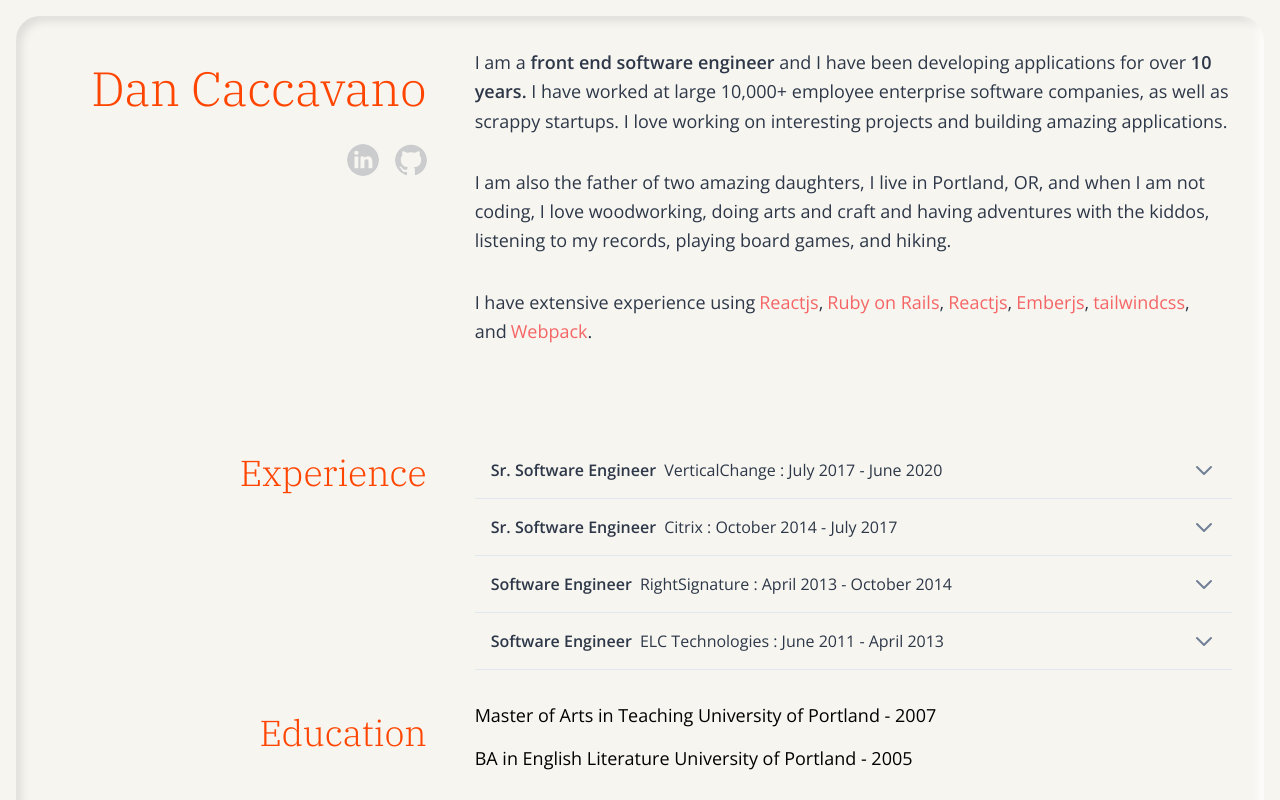
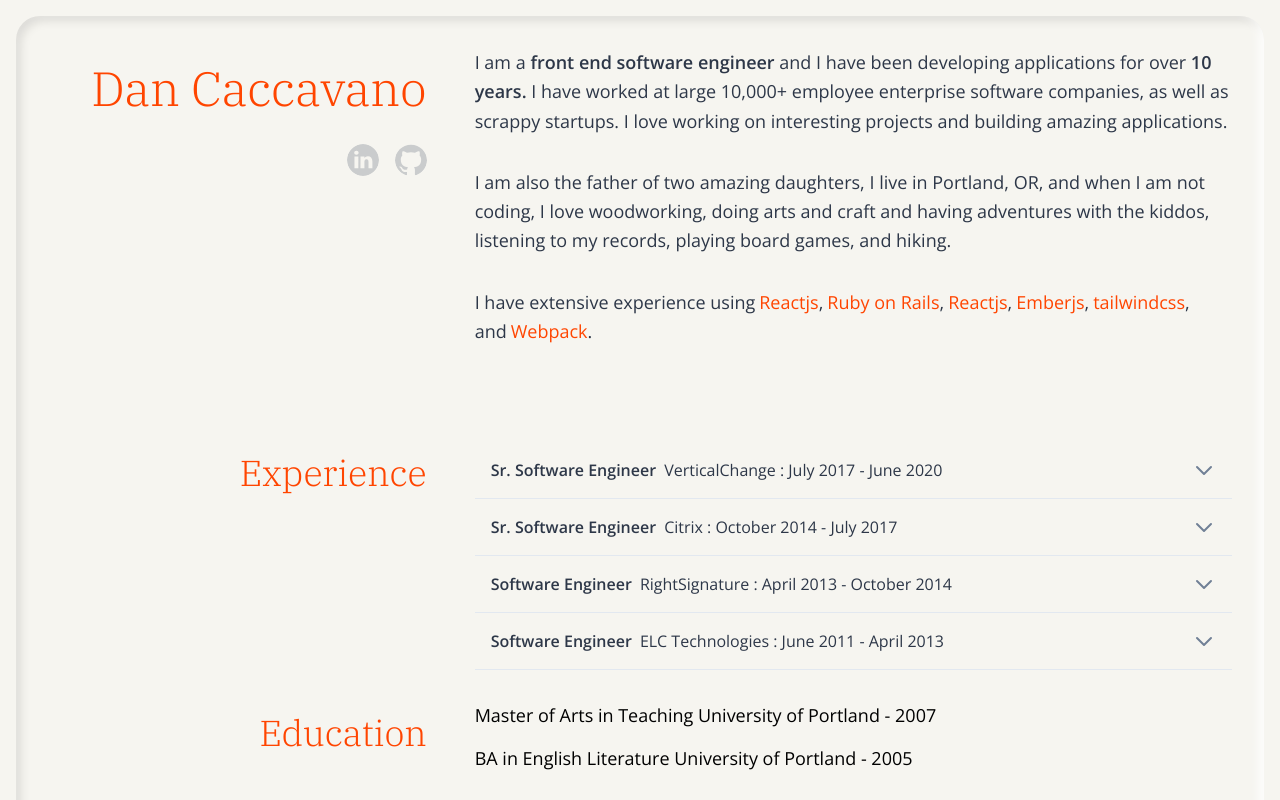
Before and after one commit to dcaccavano/personal-site, a React (Create React App) app: page / in a window 1280 px wide. Shown: the top 800 px of the page. Built offline with nearby package versions, Linux system fonts and the light colour scheme.

Commit message:
link color

```diff
--- a/src/App.js
+++ b/src/App.js
@@ -38,27 +38,27 @@ const App = () => {
             </p>
             <p className="mb-8 text-gray-800 text-lg leading-relaxed">
               I have extensive experience using
-              <a href="https://reactjs.org/" target="_blank" rel="noopener noreferrer" className="ml-1 text-red-500 hover:underline">
+              <a href="https://reactjs.org/" target="_blank" rel="noopener noreferrer" className="ml-1 text-main hover:underline">
                 Reactjs
               </a>
               ,
-              <a href="https://rubyonrails.org/" target="_blank" rel="noopener noreferrer" className="ml-1 text-red-500 hover:underline">
+              <a href="https://rubyonrails.org/" target="_blank" rel="noopener noreferrer" className="ml-1 text-main hover:underline">
                 Ruby on Rails
               </a>
               ,
-              <a href="https://emberjs.com/" target="_blank" rel="noopener noreferrer" className="ml-1 text-red-500 hover:underline">
+              <a href="https://emberjs.com/" target="_blank" rel="noopener noreferrer" className="ml-1 text-main hover:underline">
                 Reactjs
               </a>
               ,
-              <a href="https://reactjs.org/" target="_blank" rel="noopener noreferrer" className="ml-1 text-red-500 hover:underline">
+              <a href="https://reactjs.org/" target="_blank" rel="noopener noreferrer" className="ml-1 text-main hover:underline">
                 Emberjs
               </a>
               ,
-              <a href="https://tailwindcss.com/" target="_blank" rel="noopener noreferrer" className="ml-1 text-red-500 hover:underline">
+              <a href="https://tailwindcss.com/" target="_blank" rel="noopener noreferrer" className="ml-1 text-main hover:underline">
                 tailwindcss
               </a>
               , and
-              <a href="https://webpack.js.org/" target="_blank" rel="noopener noreferrer" className="ml-1 text-red-500 hover:underline">
+              <a href="https://webpack.js.org/" target="_blank" rel="noopener noreferrer" className="ml-1 text-main hover:underline">
                 Webpack
               </a>
               .
```
